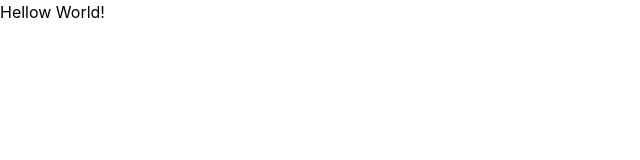
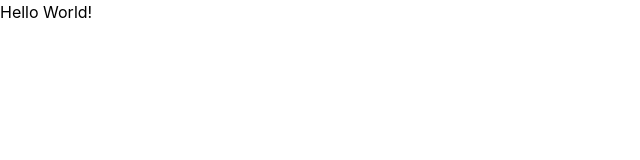
Before and after one commit to connor-belk/stylethisrentals-njs, a Next.js app: page / in a window 1280 px wide. Shown: the top 160 px of the page, without its empty margins (0-640 px from the left). Built offline with nearby package versions, Linux system fonts and the light colour scheme.

Commit message:
initial file setup

```diff
--- a/pages/index.js
+++ b/pages/index.js
@@ -1,5 +1,4 @@
 import Head from "next/head";
-import Image from "next/image";
 
 export default function Home() {
   return (
@@ -10,7 +9,7 @@ export default function Home() {
         <link rel="icon" href="/favicon.ico" />
       </Head>
 
-      <p>Hellow World!</p>
+      <p>Hello World!</p>
     </div>
   );
 }
```
